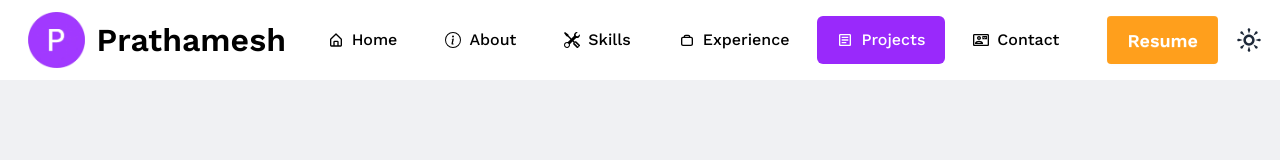
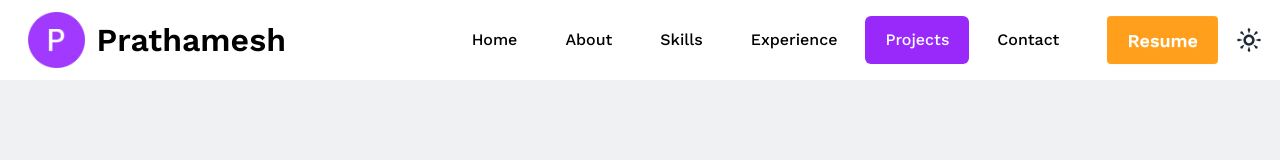
Before and after one commit to nimjeprathamesh/prathamesh-portfolio, a React (Vite) app in the folder frontend/: page /projects in a window 1280 px wide. Shown: the top 160 px of the page. Built offline with nearby package versions, Linux system fonts and the light colour scheme.

Commit message:
bug fixed

```diff
--- a/frontend/src/components/common/navbar/NavBar.jsx
+++ b/frontend/src/components/common/navbar/NavBar.jsx
@@ -37,7 +37,6 @@ const NavBar = () => {
           } ${location.pathname === item.url ? "bg-[#9929fb] text-white rounded-md" : ""}`}
           onClick={handleMenuClick}
         >
-          {item.icon}
           {item.name}
         </RouterLink>
       ) : (
@@ -59,7 +58,6 @@ const NavBar = () => {
               : 'hover:text-picto-primary text-white hover:bg-[#1E2939] hover:rounded-md'
           }`}
         >
-          {item.icon}
           {item.name}
         </ScrollLink>
       )}
--- a/frontend/src/components/projectspage/ShopifyApps.jsx
+++ b/frontend/src/components/projectspage/ShopifyApps.jsx
@@ -2,7 +2,6 @@ import { useContext } from "react";
 import { MyContext } from "../../Context/Context";
 import { shopifyData } from "../../utils/constants";
 import Shopify from "./Shopify";
-
 const ShopifyApps = () => {
     const { theme } = useContext(MyContext);
 
```
